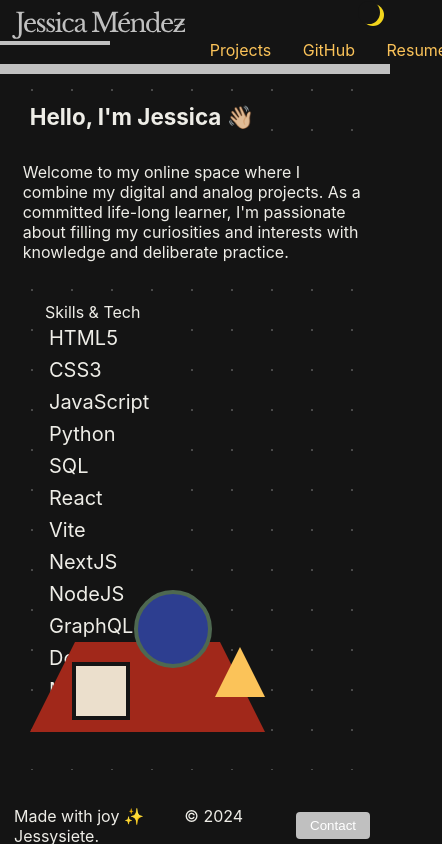
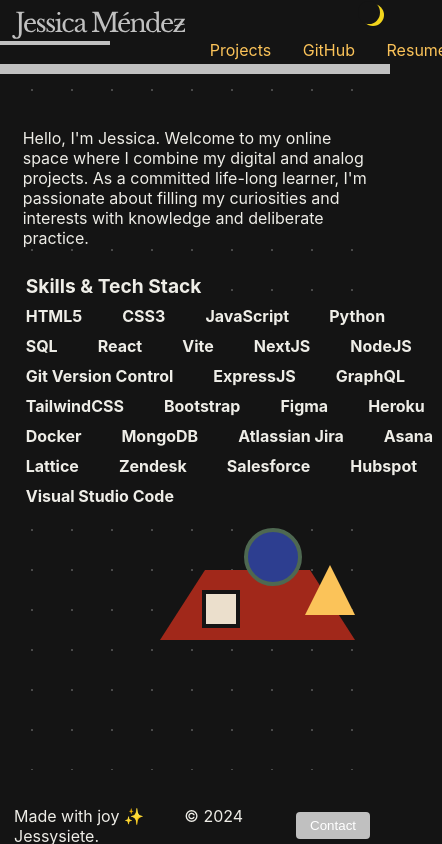
Before and after one commit to jessysiete/portfolio-jessysiete, a React (Vite) app: page / in a window 390 px wide. Shown: the whole page, 442 px wide, since content can reach past the window. Built offline with nearby package versions, Linux system fonts and the light colour scheme.

Commit message:
mobile layout adjustment

```diff
--- a/src/components/ButtonCloseProject/CloseProject.css
+++ b/src/components/ButtonCloseProject/CloseProject.css
@@ -8,23 +8,23 @@
   padding: 10px;
   cursor: pointer;
   z-index: 1;
-  height: 44px;
-  width: 44px;
+  height: 38px;
+  width: 38px;
   border-radius: 50%;
   font-size: 1.5rem;
   font-weight: bold;
   color: white;
-  background-color: #90372d;
-  border: 4px solid black;
+  border: 4px solid rgb(160, 160, 160);
+  background-color: #a1281a;
 }
 
 .close:hover {
-  background-color: #6d2a23;
+  background-color: #90372d;
 }
 
-@media (max-width: 800px) {
+@media (max-width: 820px) {
   .close {
-    top: 130px;
+    top: 84px;
     right: 4%;
   }
 }
--- a/src/pages/Home/HomePage.css
+++ b/src/pages/Home/HomePage.css
@@ -51,7 +51,7 @@
   padding: 0px;
 }
 
-.heading {
+/* .heading {
   position: absolute;
   padding: 0px;
   left: 40px;
@@ -60,7 +60,7 @@
   width: fit-content;
   font-size: 1.4rem;
   background-color: var(--background-color);
-}
+} */
 
 
 
@@ -96,22 +96,22 @@
 
 
 .shapes {
-  width: 250px;
+  width: 210px;
   height: 160px;
   position: absolute;
-  top: 480px;
-  left: 18px;
+  top: 410px;
+  /* left: 18px; */
+  right: 8px;
   z-index: 1000;
 }
 
 .trapezoid {
   position: absolute;
-  border-bottom: 90px solid #a1281a;
-  ;
+  border-bottom: 70px solid #a1281a;
   border-left: 45px solid transparent;
   border-right: 45px solid transparent;
   height: 0px;
-  width: 145px;
+  width: 105px;
   bottom: 0px;
 }
 
@@ -119,8 +119,8 @@
   position: absolute;
   width: 0;
   height: 0;
-  bottom: 35px;
-  right: 15px;
+  bottom: 25px;
+  right:15px;
   border-left: 25px solid transparent;
   border-right: 25px solid transparent;
   border-bottom: 50px solid var(--link-color);
@@ -128,10 +128,10 @@
 
 .circle {
   position: absolute;
-  height: 70px;
-  width: 70px;
+  height: 50px;
+  width: 50px;
   right: 68px;
-  bottom: 64px;
+  bottom: 54px;
   background-color: #2d3e90;
   border-radius: 50%;
   border: 4px solid var(--link-color-opposite);
@@ -139,8 +139,8 @@
 
 .square {
   position: absolute;
-  height: 50px;
-  width: 50px;
+  height: 30px;
+  width: 30px;
   bottom: 12px;
   left: 42px;
   background-color: var(--background-color-opposite);
@@ -170,7 +170,7 @@
     height: 700px;
   }
 
-  .heading {
+  /* .heading {
     position: absolute;
     padding: 0px;
     left: 18px;
@@ -179,17 +179,17 @@
     width: fit-content;
     font-size: 1.4rem;
     background-color: var(--background-color);
-  }
+  } */
 
   .content-home {
-    position: relative;
+    position: absolute;
     display: flex;
     flex-direction: column;
     padding: 0px 15px 0px 15px;
     align-items: center;
     width: 94%;
-    top: 92px;
-    gap: 40px;
+    top: 0px;
+    gap: 0px;
   }
 
   .intro-home {
@@ -201,39 +201,59 @@
     width: 100%;
     padding: 0px;
     bottom: 0px;
+    top: 58px;
     background-color: var(--background-color);
   }
 
   .tech-stack {
-    position: relative;
+    position: absolute;
     display: flex;
     flex-direction: column;
     align-items: left;
     margin: 0px;
-    width: 300px;
-    height: 200px;
-    top: 0px;
+    /* width: 300px; */
+    /* height: 200px; */
+    top: 200px;
+    left: 14px;
+    font-weight: bold;
+
+  }
+  .skill-line-heading {
+    margin: 0;
+    padding: 0;
+    background-color: var(--background-color);
+    width: fit-content;
+    justify-content: left;
+    align-items: left;
+    display: flex;
+    flex-direction: row;
+    font-weight: bold;
+    font-size: 1.2rem;
   }
 
   .skill-list {
     position: relative;
     display: flex;
-    flex-direction: column;
+    flex-direction: row;
+    flex-wrap: wrap;
+    justify-content: left;
     align-items: left;
+    gap: 2px 32px;
     margin: 0px;
-    width: 120px;
+    width: 420px;
     top: 0px;
+    font-size: 1rem;
   }
 
 
-  .shapes {
+  /* .shapes {
     width: 250px;
     height: 160px;
     position: absolute;
     top: 502px;
     left: 18px;
     z-index: 1000;
-  }
+  } */
 
 
 }
--- a/src/pages/Home/HomePage.jsx
+++ b/src/pages/Home/HomePage.jsx
@@ -8,21 +8,17 @@ export default function HomePage() {
       <div className="home-page">
         <div className="page-marker-home"></div>
         <div className="page-marker-home-nav"></div>
-
-        <h1 className="heading">
-          Hello, I'm <span className="name">Jessica</span> 👋🏼
-        </h1>
         <div className="content-home">
-          <p className="intro-home">
-            Welcome to my online space where I combine my digital and analog
+          <div className="intro-home">
+            Hello, I'm Jessica. Welcome to my online space where I combine my digital and analog
             projects. As a committed life-long learner, I'm passionate about
             filling my curiosities and interests with knowledge and deliberate
             practice.
-            </p>
+            </div>
 
 
           <div className="tech-stack" aria-label="list of skills that Jessica Mendez provides">
-          Skills & Tech
+            <li className="skill-line-heading">Skills & Tech Stack</li>
           <ul className="skill-list">
             <li className="skill-line">HTML5</li>
             <li className="skill-line">CSS3</li>
@@ -33,10 +29,22 @@ export default function HomePage() {
             <li className="skill-line">Vite</li>
             <li className="skill-line">NextJS</li>
             <li className="skill-line">NodeJS</li>
+            <li className="skill-line">Git Version Control</li>
+            <li className="skill-line">ExpressJS</li>
             <li className="skill-line">GraphQL</li>
+            <li className="skill-line">TailwindCSS</li>
+            <li className="skill-line">Bootstrap</li>
+            <li className="skill-line">Figma</li>
+            <li className="skill-line">Heroku</li>
             <li className="skill-line">Docker</li>
             <li className="skill-line">MongoDB</li>
-            <li className="skill-line">Git</li>
+            <li className="skill-line">Atlassian Jira</li>
+            <li className="skill-line">Asana</li>
+            <li className="skill-line">Lattice</li>
+            <li className="skill-line">Zendesk</li>
+            <li className="skill-line">Salesforce</li>
+            <li className="skill-line">Hubspot</li>
+            <li className="skill-line">Visual Studio Code</li>
           </ul>
 </div>
 
--- a/src/pages/ProjectDetailPage/PantonePage/PantoneProjectPage.css
+++ b/src/pages/ProjectDetailPage/PantonePage/PantoneProjectPage.css
@@ -55,10 +55,10 @@
   min-height: 3600px;
   margin-top: 104px;
   padding: 0px;
+  padding-bottom: 110px;
   border: 6px dashed rgb(106, 106, 106);
   background-size: 40px 40px;
   background-image: var(--background-image);
-
 }
 
 .pantone-hero-section {
@@ -191,11 +191,11 @@
   text-align: left;
 }
 
-.overview-title {
+/* .overview-title {
   font-size: 2rem;
   font-weight: bold;
   margin-bottom: 10px;
-}
+} */
 
 .overview-text {
   font-size: 1.25rem;
@@ -227,7 +227,7 @@
   color: var(--text-color);
 }
 
-.concept-images {
+.concept-image-section {
   position: relative;
   display: flex;
   flex-direction: row;
@@ -273,7 +273,7 @@
   color: var(--text-color);
 }
 
-.prototyping-images {
+.prototype-image-section {
   position: relative;
   display: flex;
   flex-direction: row;
@@ -283,6 +283,7 @@
   width: 400px;
   height: 200px;
 }
+
 
 
 .prototype-image {
@@ -481,11 +482,17 @@
   font-size: 1.5rem;
 }
 
+.final-notes-section {
+  font-size: 1.25rem;
+
+}
 .final-notes-line {
   margin: 0;
   padding: 0;
   justify-content: left;
   align-items: left;
+  font-size: 1.25rem;
+
   display: inline-block;
   text-align: left;
 
@@ -505,12 +512,15 @@
 @media (max-width: 1200px) {}
 
 @media (max-width: 820px) {
+  .project-page {
+    height: fit-content;
+  }
   .page-marker-pantone {
     top: 64px;
   }
 
   .page-title-pantone {
-    top: 114px;
+    top: 72px;
   }
 
   .project-title {
@@ -525,9 +535,10 @@
     position: relative;
     margin-left: auto;
     margin-right: auto;
-    top: 76px;
+    top: 42px;
     font-size: 1.2rem;
     font-weight: bold;
+    background-color: var(--background-color);
   }
 
   .project-page {
@@ -547,7 +558,7 @@
     height: auto;
     min-height: 1120px;
     box-sizing: border-box;
-    top: 120px;
+    top: 90px;
   }
 
   .hero-right {
@@ -568,6 +579,8 @@
     width: 100%;
     top: 98px;
     margin: 0;
+    margin-left: auto;
+    margin-right: auto;
     align-items: center;
     text-align: center;
     height: fit-content;
@@ -629,10 +642,140 @@
   display: flex;
   flex-direction: column;
   width: auto;
+  margin: 0;
+  margin-left: auto;
+  margin-right: auto;
   max-width: 100%;
   top: 34px;
   text-align: left;
 }
+.project-content {
+  padding: 0px 24px;
+}
+
+.concept-section {
+  position: relative;
+  display: flex;
+  flex-direction: column;
+  width: auto;
+  margin: 0;
+  margin-left: auto;
+  margin-right: auto;
+  max-width: 100%;
+  top: 70px;
+  text-align: left;
+}
+.concept-image-section {
+  top: -60px;
+  margin-left: auto;
+  margin-right: auto;
+  width: fit-content;
+}
 
 
+.prototyping-section {
+  position: relative;
+  display: flex;
+  flex-direction: column;
+  width: auto;
+  margin: 0;
+  margin-left: auto;
+  margin-right: auto;
+  max-width: 100%;
+  top: 106px;
+  text-align: left;
 }
+
+.prototype-image-section {
+  position: relative;
+  top: -60px;
+  width: fit-content;
+  padding: 0px 0px;
+  margin-left: auto;
+  margin-right: auto;
+}
+
+
+.collaboration-section{
+  position: relative;
+  display: flex;
+  flex-direction: column;
+  width: auto;
+  margin: 0;
+  margin-left: auto;
+  margin-right: auto;
+  max-width: 100%;
+  top: 142px;
+  text-align: left;
+}
+
+.collaboration-image-section {
+  width: 100%;
+  max-width: 410px;
+  margin-left: auto;
+  margin-right: auto;
+}
+
+.collaboration-list {
+  position: relative;
+  display: flex;
+  flex-direction: column;
+  top: 44px;
+  font-size: 1.25rem;
+  margin: 0;
+  padding: 0;
+  margin-bottom: 0px;
+}
+
+.execution-section {
+  position: relative;
+  display: flex;
+  flex-direction: column;
+  width: auto;
+  margin: 0;
+  margin-left: auto;
+  margin-right: auto;
+  max-width: 100%;
+  top: 212px;
+  text-align: left;
+}
+
+.final-images {
+  position: relative;
+  display: flex;
+  flex-direction: row;
+  justify-content: space-between;
+  gap: 12px;
+  margin-top: 232px;
+  width: 400px;
+  height: 200px;
+}
+
+.final-notes-section {
+  position: relative;
+  display: flex;
+  flex-direction: column;
+  width: auto;
+  margin: 0;
+  margin-left: auto;
+  margin-right: auto;
+  max-width: 100%;
+  top: 200px;
+  text-align: left;
+}
+
+.final-notes-list{
+  position: relative;
+  display: flex;
+  flex-direction: column;
+  font-size: 1.25rem;
+  margin: 0;
+  padding: 0;
+  margin-bottom: 0px;
+}
+
+.execution-title .collaboration-title .prototyping-title .concept-title .overview-title {
+font-size: 1.6rem;
+}
+
+}
```
Also changed, not shown: src/pages/ProjectDetailPage/PantonePage/PantoneProjectPage.jsx (+177 -67 lines).
